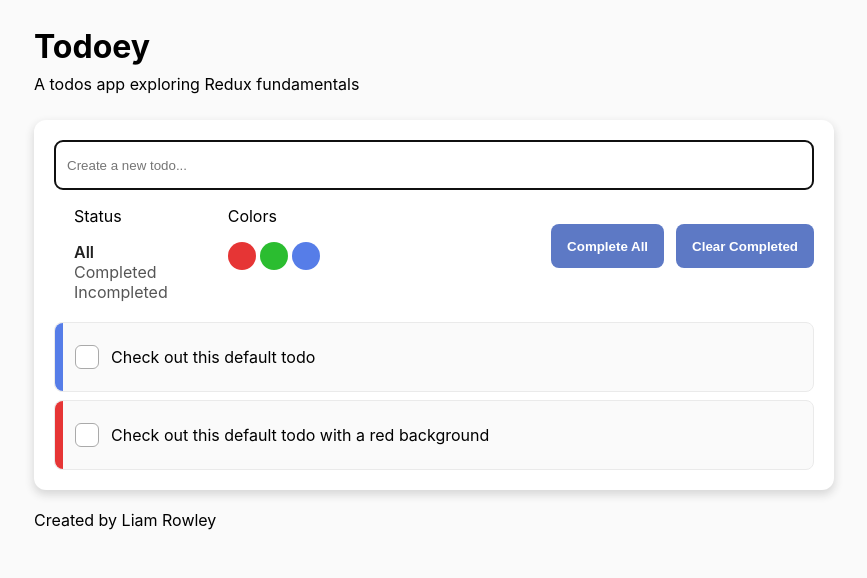
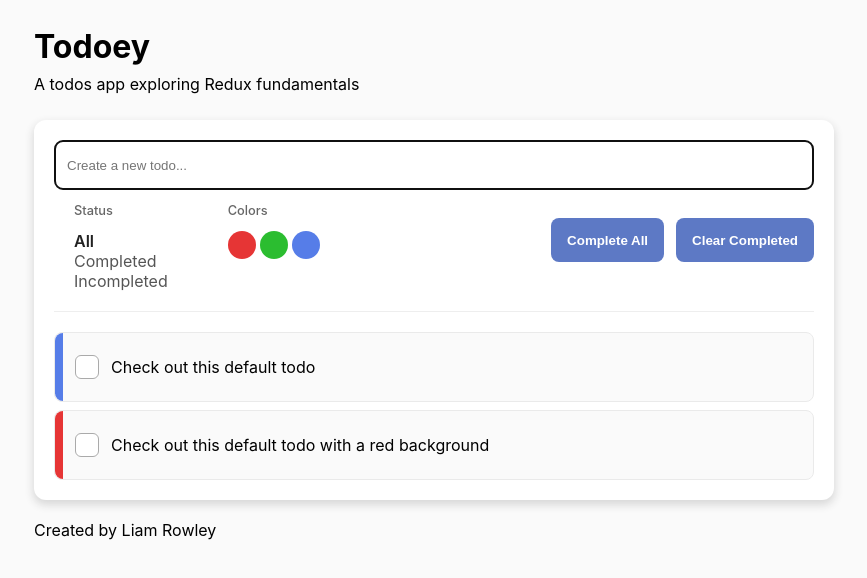
Before and after one commit to liamsrowley/todoey, a React (Create React App) app: page / in a window 1280 px wide. Shown: the top 578 px of the page, without its empty margins (206-1073 px from the left). Built offline with nearby package versions, Linux system fonts and the light colour scheme.

Commit message:
todoey: fix: styles in filter list component

```diff
--- a/src/App.jsx
+++ b/src/App.jsx
@@ -24,7 +24,13 @@ function App() {
             <FiltersList />
             <TodoActions />
           </Flex>
-          <div style={{ marginTop: "20px" }}>
+          <div
+            style={{
+              marginTop: "20px",
+              paddingTop: "20px",
+              borderTop: "1px solid #eee",
+            }}
+          >
             <TodoList />
           </div>
         </Card>
--- a/src/features/filters/FiltersList/FiltersList.module.css
+++ b/src/features/filters/FiltersList/FiltersList.module.css
@@ -2,7 +2,13 @@
   padding: 0 20px;
 }
 
-.filters > div > p {
+.filters__item.filters__item--row {
+  display: flex;
+  flex-direction: row;
+}
+
+.filters__item > p {
   font-size: 0.8rem;
   font-weight: 500;
+  color: #666
 }
```
